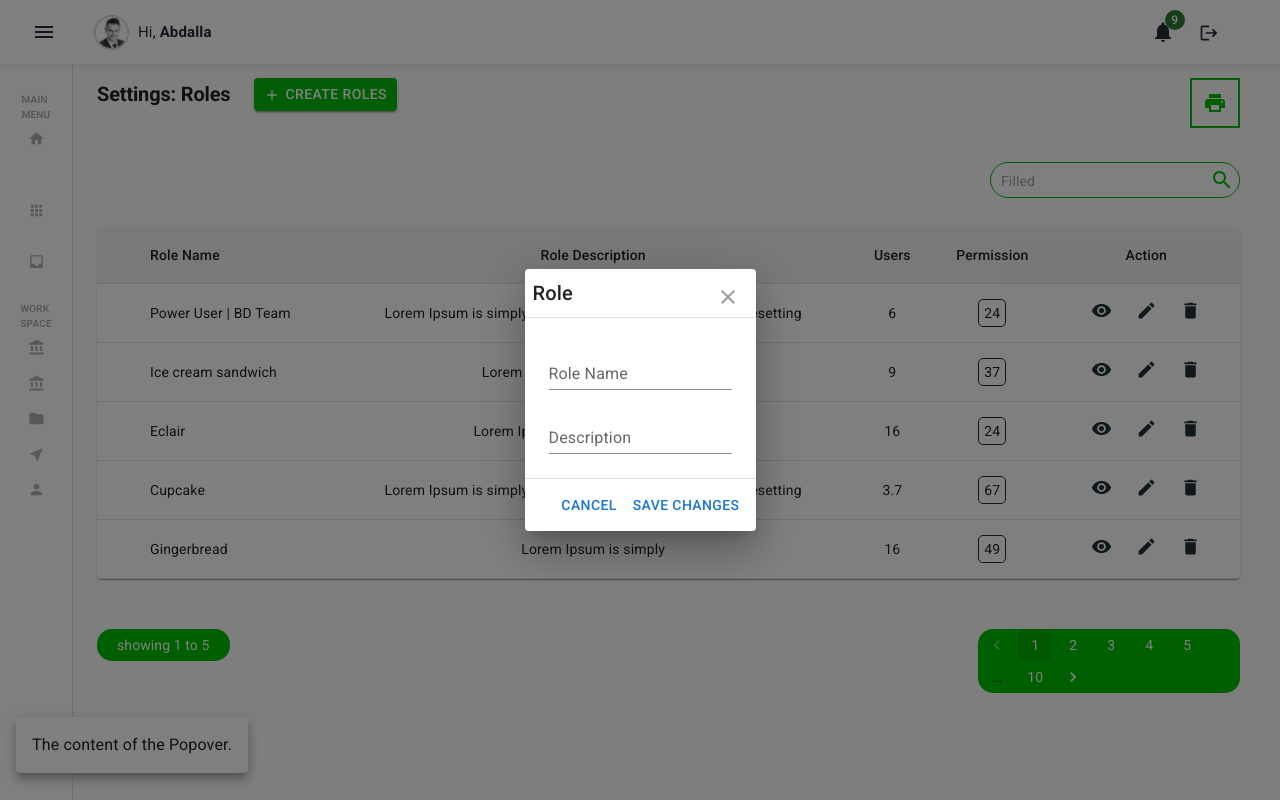
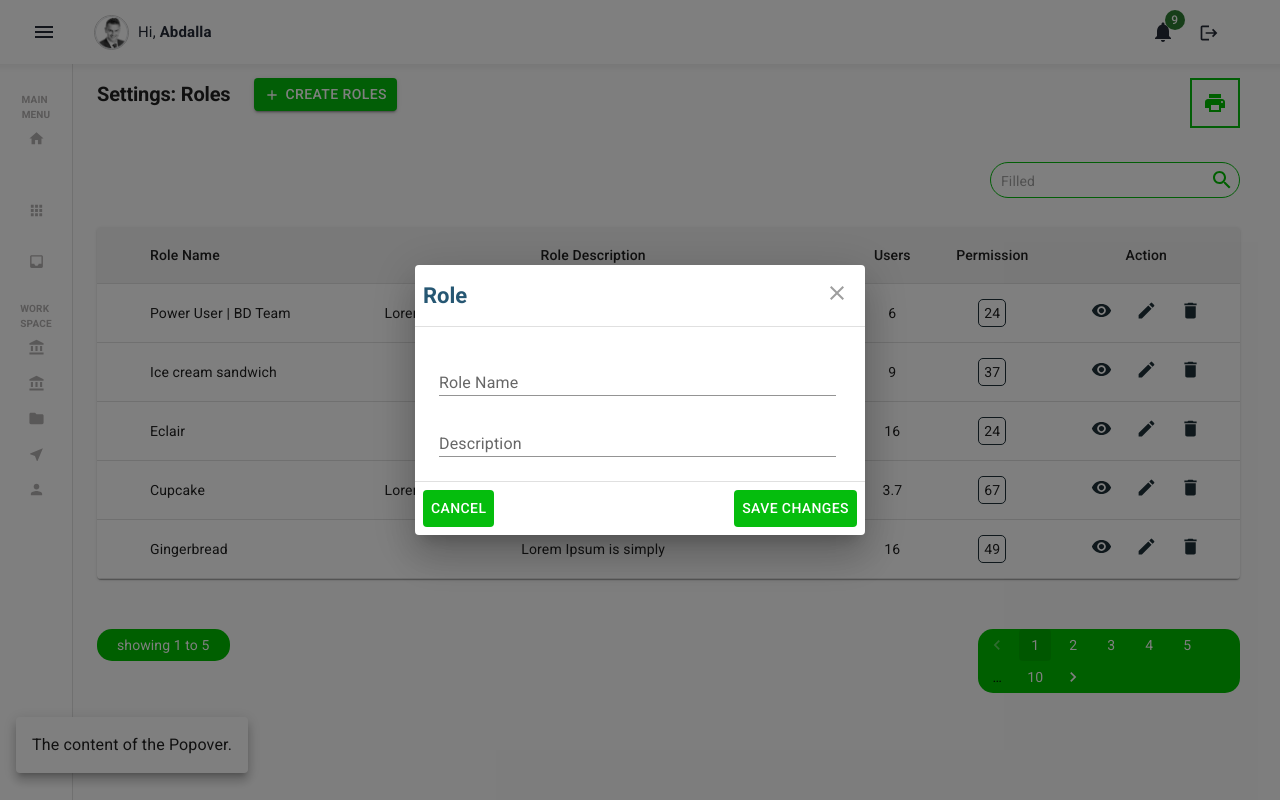
Before and after one commit to isssourav2/waystone, a React (Create React App) app: page /Roles in a window 1280 px wide. Both pictures are taken after a click on the button "CREATE ROLES". Built offline with nearby package versions, Linux system fonts and the light colour scheme.

Commit message:
3.1.2021

```diff
--- a/src/components/Common/MatDialog.js
+++ b/src/components/Common/MatDialog.js
@@ -9,6 +9,7 @@ import DialogActions from '@mui/material/DialogActions';
 import IconButton from '@mui/material/IconButton';
 import CloseIcon from '@mui/icons-material/Close';
 import Typography from '@mui/material/Typography';
+
 import AddIcon from '@mui/icons-material/Add';
 import MoreHorizIcon from '@mui/icons-material/MoreHoriz';
 import AspectRatioIcon from '@mui/icons-material/AspectRatio';
@@ -64,8 +65,9 @@ function MatDialog({
   isAction,
 }) {
   return (
-    <div className="modelPopUp">
-      <BootstrapDialog
+
+
+      <BootstrapDialog className="modelPopUp"
         onClose={handleClose}
         aria-labelledby="customized-dialog-title"
         open={open}
@@ -74,7 +76,7 @@ function MatDialog({
           id="customized-dialog-title"
           onClose={handleClose}
         >
-          <Typography variant="h6" style={{ marginRight: '3em' }}>
+          <Typography variant="h3" style={{ marginRight: '3em' }}>
             {title}
           </Typography>
         </BootstrapDialogTitle>
@@ -82,13 +84,14 @@ function MatDialog({
         {isAction && (
           <DialogActions dividers>
             <Box sx={{ display: 'flex', justifyContent: 'space-between' }}>
-              {isCancel && <Button onClick={handleClose}>Cancel</Button>}
-              {isSubmit && <Button autoFocus>Save changes</Button>}
+              {isCancel && <Button onClick={handleClose} className="box-btn left">Cancel</Button>}
+              {isSubmit && <Button autoFocus className="box-btn">Save changes</Button>}
             </Box>
           </DialogActions>
         )}
       </BootstrapDialog>
-    </div>
+
+
   );
 }
 
--- a/src/style/style.css
+++ b/src/style/style.css
@@ -1072,6 +1072,38 @@ thead.css-15wwp11-MuiTableHead-root{
 }
 
 
+.modelPopUp .MuiDialog-paper{
+  width: 100%;
+  max-width: 450px;
+}
+
+.modelPopUp .MuiDialog-paper h3{
+  color: #265773;
+  font-size: 22px;
+  font-weight: 700;
+  line-height: 45px;
+}
+
+.modelPopUp .MuiDialog-paper input[type="text"]{
+  font-family: "Roboto","Helvetica","Arial",sans-serif;
+  font-size: 14px;
+  width: 80%;
+}
+
+.modelPopUp .MuiDialog-paper .MuiInputBase-formControl{
+  width: 100%;
+}
+
+.modelPopUp .MuiDialog-paper .MuiFormControl-root{
+  width: 95%;
+}
+
+.modelPopUp .MuiDialog-paper .css-gg4vpm{
+  justify-content: space-between;
+  width: 100%;
+}
+
+
 @media (max-width: 1100px) {
   .col-box .css-i4bv87-MuiSvgIcon-root{font-size: 20px;}
   .css-1wniyei-MuiTypography-root,.css-10wpov9-MuiTypography-root{font-size: 14px;}
```
Also changed, not shown: src/components/User/User.jsx (added, +14 -0 lines), src/components/User/home.jsx (added, +108 -0 lines), src/components/User/styles.js (added, +20 -0 lines).
